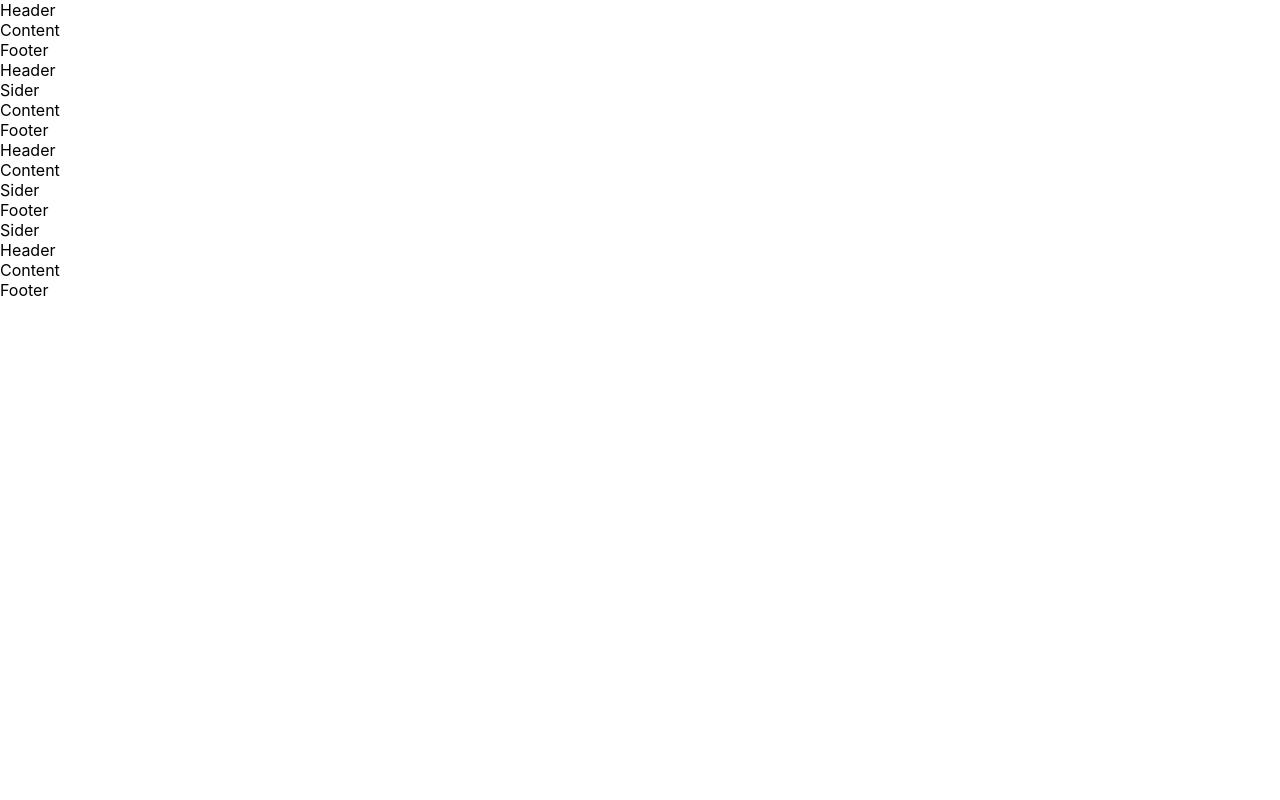
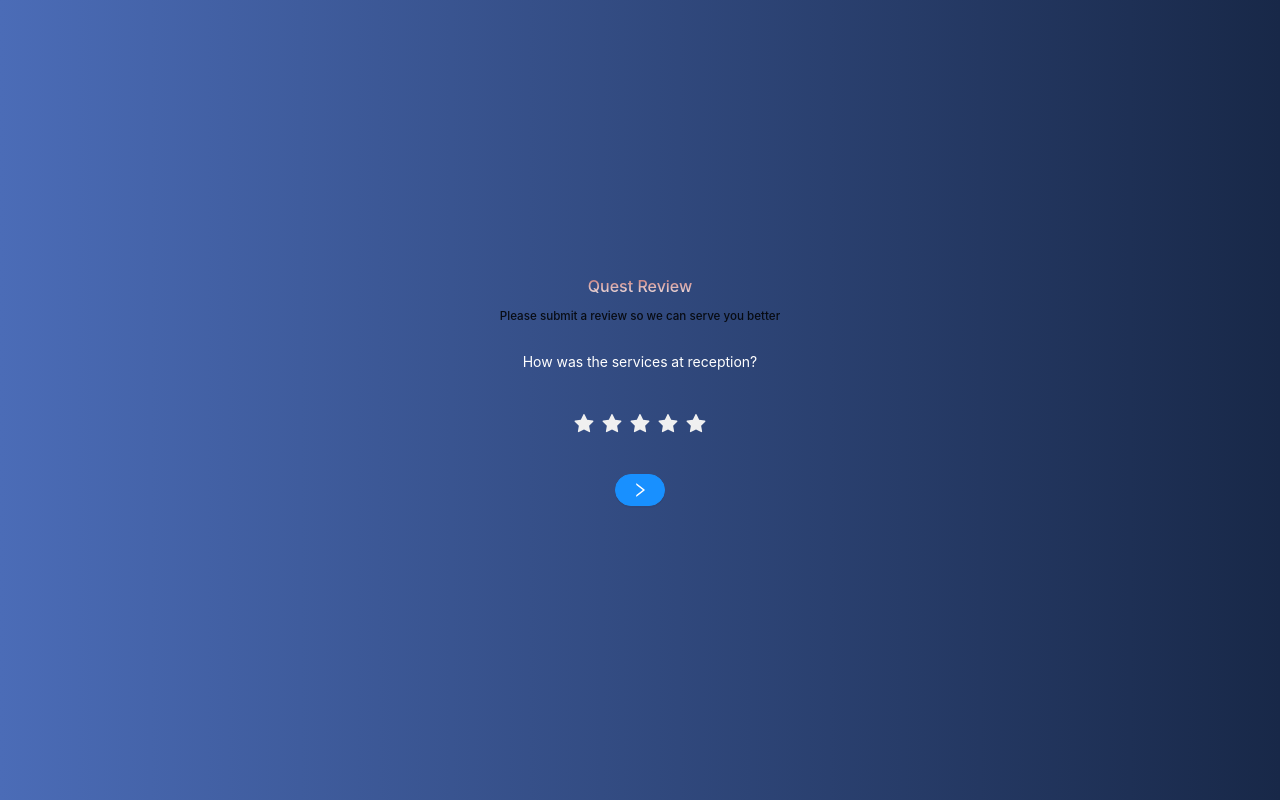
Before and after one commit to profchiso/guest-review-system-MERN, a React (Create React App) app in the folder client/: page / in a window 1280 px wide. Built offline with nearby package versions, Linux system fonts and the light colour scheme.

Commit message:
add reception component

```diff
--- a/client/package.json
+++ b/client/package.json
@@ -11,14 +11,9 @@
 		"naija-state-local-government": "^1.1.2",
 		"react": "^17.0.1",
 		"react-dom": "^17.0.1",
-		"react-facebook-login": "^4.1.1",
-		"react-google-login": "^5.1.20",
-		"react-google-maps": "^9.4.5",
 		"react-redux": "^7.2.0",
 		"react-router-dom": "^5.2.0",
 		"react-scripts": "4.0.1",
-		"react-share": "^4.3.0",
-		"react-twitter-login": "^1.1.2",
 		"redux": "^4.0.5",
 		"redux-devtools-extension": "^2.13.8",
 		"redux-thunk": "^2.3.0",
--- a/client/src/App.css
+++ b/client/src/App.css
@@ -5,6 +5,27 @@
 .App-logo {
   height: 40vmin;
   pointer-events: none;
+}
+
+.app-container {
+	min-height: 100vh;
+  display: flex;
+  background: linear-gradient(90deg, #4b6cb7 0%, #182848 100%);
+
+	align-items: center;
+	padding: 1rem auto;
+}
+.content-container {
+	max-width: 1024px;
+	margin: 0.5rem auto;
+	text-align: center;
+	padding: 1rem auto;
+}
+h4{
+ font-size: 16px;
+  background: -webkit-linear-gradient(rgb(187, 97, 97), #fff);
+  -webkit-background-clip: text;
+  -webkit-text-fill-color: transparent;
 }
 
 @media (prefers-reduced-motion: no-preference) {
--- a/client/src/App.js
+++ b/client/src/App.js
@@ -1,43 +1,16 @@
-import { Layout } from 'antd';
+import ReceptionReview from '../src/components/receptionist';
 import './App.css';
-const { Header, Footer, Sider, Content } = Layout;
 
 function App() {
 	return (
-		<>
-			<Layout>
-				<Header>Header</Header>
-				<Content>Content</Content>
-				<Footer>Footer</Footer>
-			</Layout>
-
-			<Layout>
-				<Header>Header</Header>
-				<Layout>
-					<Sider>Sider</Sider>
-					<Content>Content</Content>
-				</Layout>
-				<Footer>Footer</Footer>
-			</Layout>
-
-			<Layout>
-				<Header>Header</Header>
-				<Layout>
-					<Content>Content</Content>
-					<Sider>Sider</Sider>
-				</Layout>
-				<Footer>Footer</Footer>
-			</Layout>
-
-			<Layout>
-				<Sider>Sider</Sider>
-				<Layout>
-					<Header>Header</Header>
-					<Content>Content</Content>
-					<Footer>Footer</Footer>
-				</Layout>
-			</Layout>
-		</>
+		<main className='app-container'>
+			<div></div>
+			<div className='content-container'>
+				<h4>Quest Review</h4>
+				<h5>Please submit a review so we can serve you better</h5>
+				<ReceptionReview />
+			</div>
+		</main>
 	);
 }
 
--- /dev/null
+++ b/client/src/components/receptionist/index.css
@@ -0,0 +1,9 @@
+.component-container{
+    padding: 20px 10px;
+}
+.rate{
+    padding:35px 10px;
+}
+.question-text{
+    color: #fff;
+}
--- /dev/null
+++ b/client/src/components/receptionist/index.js
@@ -0,0 +1,25 @@
+import { Typography, Rate, Button } from 'antd';
+
+import './index.css';
+import { RightOutlined } from '@ant-design/icons';
+const { Text } = Typography;
+const desc = ['terrible', 'bad', 'normal', 'good', 'wonderful'];
+
+function ReceptionReview() {
+	return (
+		<div className='component-container'>
+			<Text className='question-text'>
+				How was the services at reception?
+			</Text>
+			<div className='rate'>
+				<Rate tooltips={desc} allowClear={true} allowHalf={true} />
+			</div>
+			<Button
+				type='primary'
+				icon={<RightOutlined />}
+				shape='round'></Button>
+		</div>
+	);
+}
+
+export default ReceptionReview;
```
Also changed, not shown: client/src/index.js (+5 -4 lines), client/src/components/Landing/index.js (deleted), 2 other files (tests, documents, lock files or other folders).
